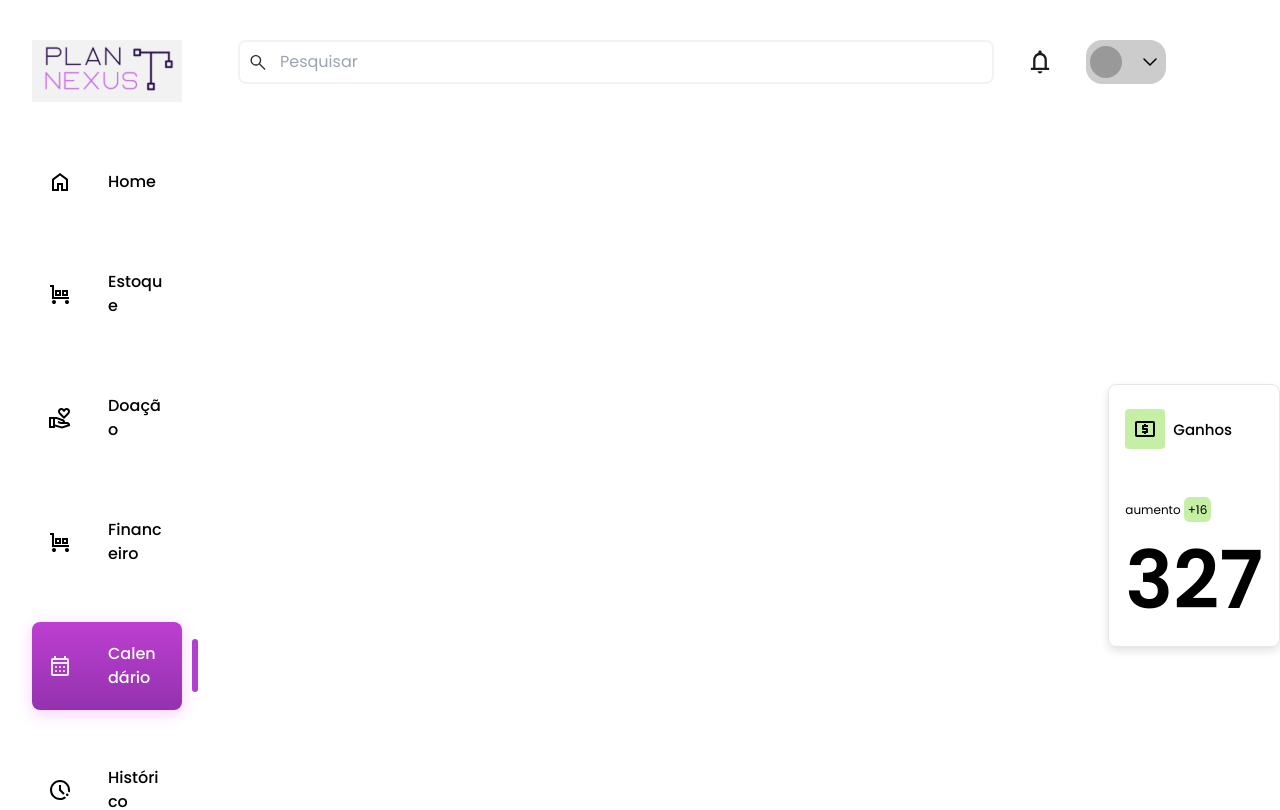
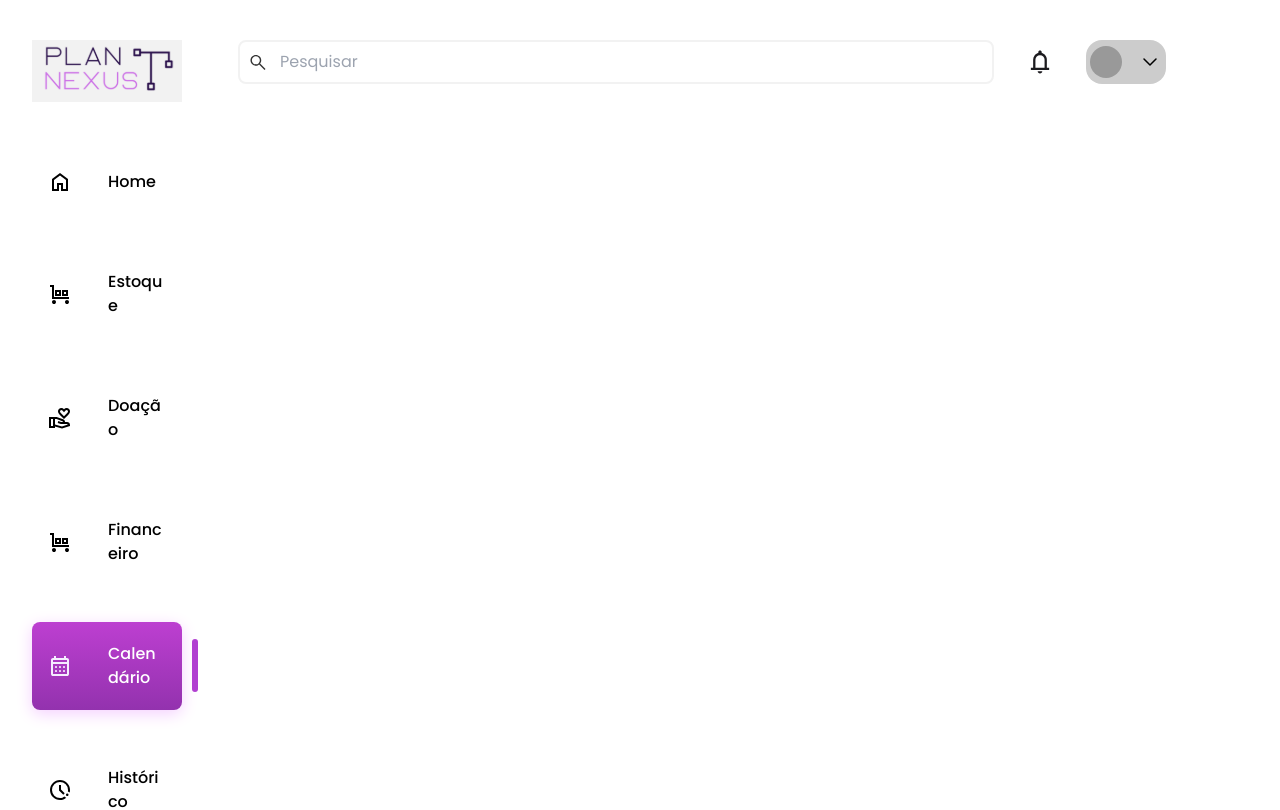
Before and after one commit to ryanNS3/PlanNexus-Front-End, a React (Vite) app: page /calendario in a window 1280 px wide. Shown: the top 810 px of the page. Built offline with nearby package versions, Linux system fonts and the light colour scheme.

Commit message:
fix: fix style error in StatisticCard component

```diff
--- a/src/components/StatisticCard/index.jsx
+++ b/src/components/StatisticCard/index.jsx
@@ -38,7 +38,7 @@ export function StatisticCard({ title, situation, value }) {
   }
 
   return (
-    <div className="px-4 py-6 flex flex-col gap-12 border border-cinza-100 rounded-lg shadow-[0_4px_8px_0px_rgba(227,227,227)] absolute right-[0] top-96">
+    <div className="px-4 py-6 flex flex-col gap-12 border border-cinza-100 rounded-lg shadow-[0_4px_8px_0px_rgba(227,227,227)]">
       <header className="flex justify-start items-center gap-2">
         <div className={`h-10 w-10 flex items-center justify-center rounded ${bgColor}`}>
           {icon}
```
